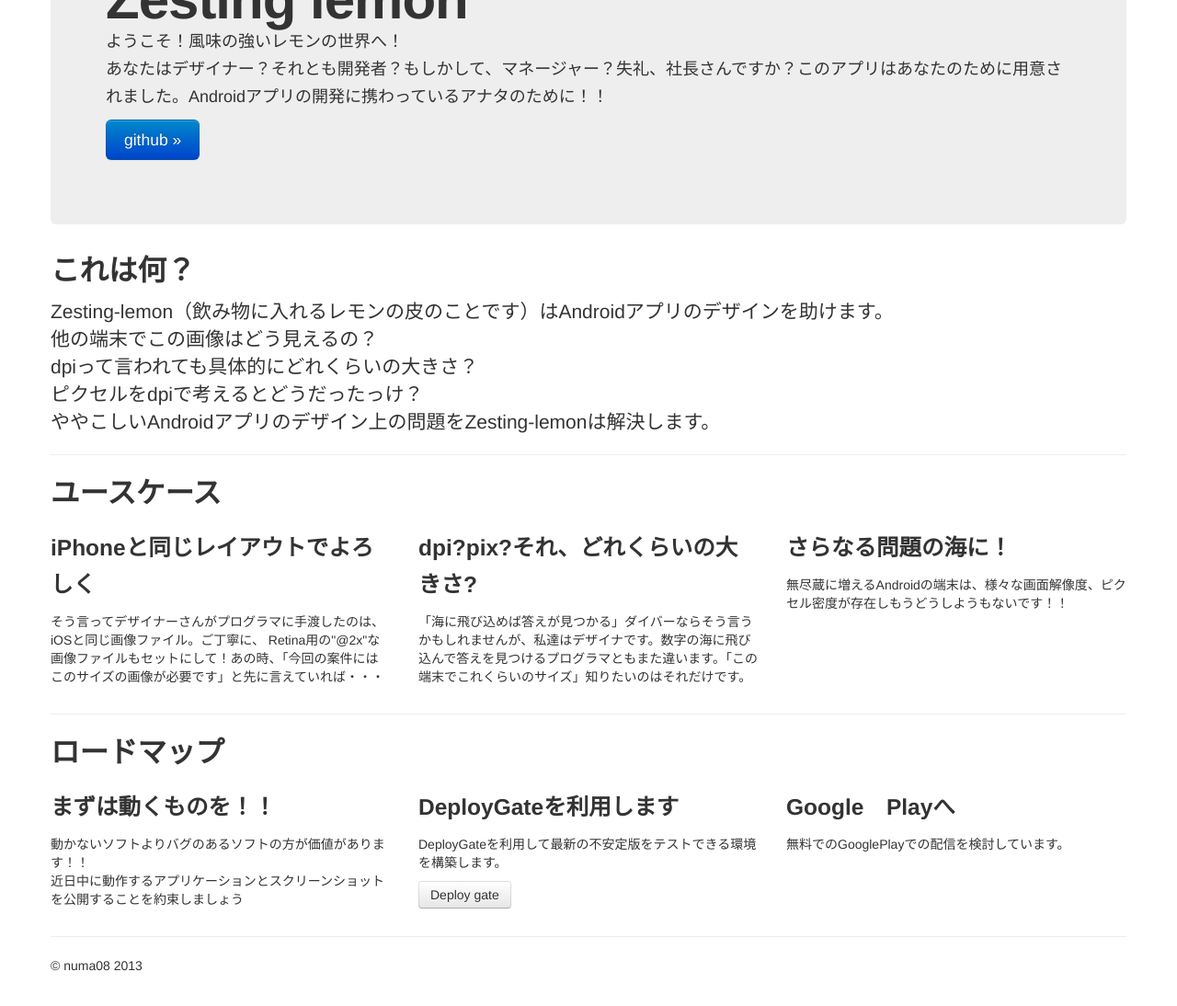
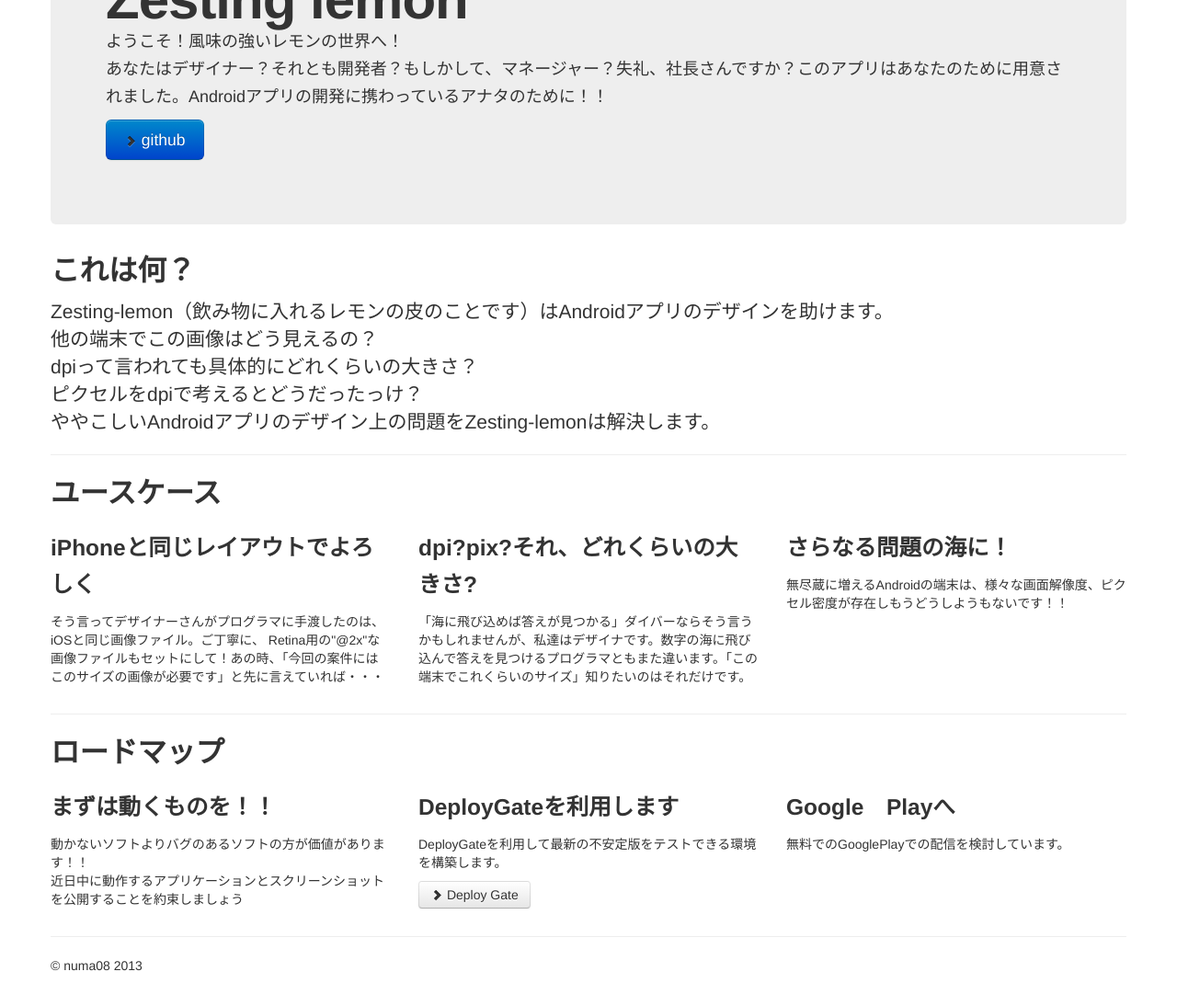
Before and after one commit to numa08/Zesting-lemon, a plain HTML site: page index.html in a window 1280 px wide. Shown: the part 160-1254 px from the top of the page at 92% size. Drawn offline with nearby package versions, Linux system fonts and the light colour scheme.

Commit message:
layout fix for index.html

```diff
--- a/index.html
+++ b/index.html
@@ -55,7 +55,12 @@
             <div class="hero-unit">
                 <h1>Zesting lemon</h1>
                 <p>ようこそ！風味の強いレモンの世界へ！<br>あなたはデザイナー？それとも開発者？もしかして、マネージャー？失礼、社長さんですか？このアプリはあなたのために用意されました。Androidアプリの開発に携わっているアナタのために！！</p>
-                <p><a class="btn btn-primary btn-large" href="https://github.com/numa08/Zesting-lemon">github &raquo;</a></p>
+                <p>
+                    <a class="btn btn-primary btn-large" href="https://github.com/numa08/Zesting-lemon">
+                        <i class="icon-chevron-right"></i>
+                        github
+                    </a>
+                </p>
             </div>
             <div class="lead">
                 <h2>これは何？</h2>
@@ -90,7 +95,10 @@
                 <div class="span4">
                     <h3>DeployGateを利用します</h3>
                     <p>DeployGateを利用して最新の不安定版をテストできる環境を構築します。</p>
-                    <a href="https://deploygate.com/" class="btn">Deploy gate</a>
+                    <a href="https://deploygate.com/" class="btn">
+                        <i class="icon-chevron-right"></i>
+                        Deploy Gate
+                    </a>
                 </div>
                 <div class="span4">
                     <h3>Google　Playへ</h3>
```
